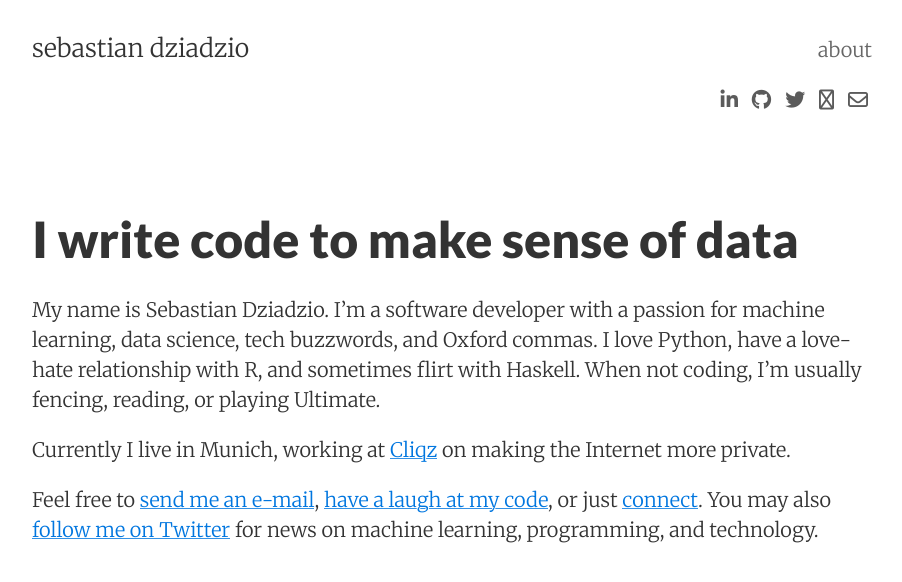
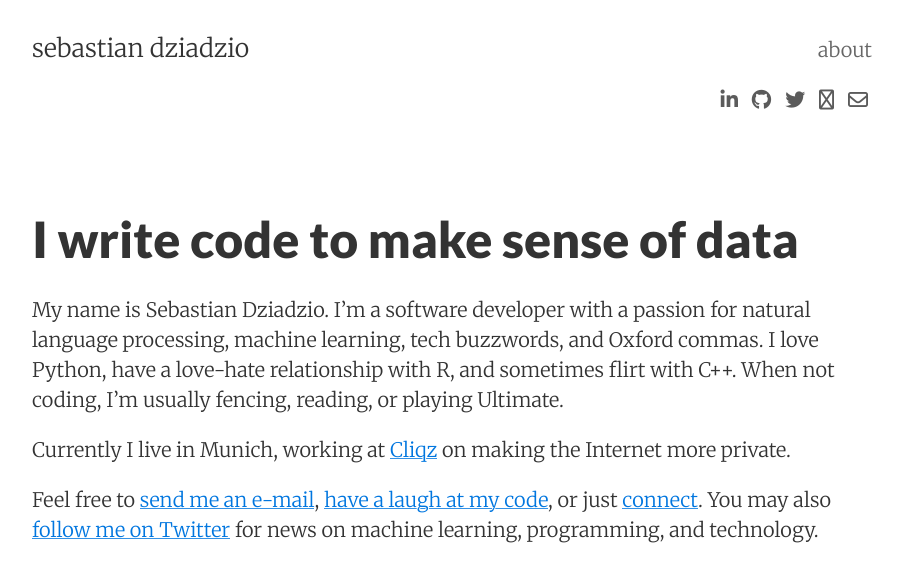
Before and after one commit to sbdzdz/sebastiandziadzio.github.io, a Jekyll site: the page built from about.md, in a window 1280 px wide. Shown: the top 582 px of the page, without its empty margins (188-1090 px from the left). Built offline with Jekyll 4.4.1, drawn with Linux system fonts in a browser that asks for light colours; nearby versions of some CDN libraries.

Commit message:
Update the about me section

```diff
--- a/about.md
+++ b/about.md
@@ -6,7 +6,7 @@ tags: about
 ---
 # I write code to make sense of data
 
-My name is Sebastian Dziadzio. I'm a software developer with a passion for machine learning, data science, tech buzzwords, and Oxford commas. I love Python, have a love-hate relationship with R, and sometimes flirt with Haskell. When not coding, I'm usually fencing, reading, or playing Ultimate.
+My name is Sebastian Dziadzio. I'm a software developer with a passion for natural language processing, machine learning, tech buzzwords, and Oxford commas. I love Python, have a love-hate relationship with R, and sometimes flirt with C++. When not coding, I'm usually fencing, reading, or playing Ultimate.
 
 Currently I live in Munich, working at [Cliqz](http://cliqz.com) on making the Internet more private.
 
```
